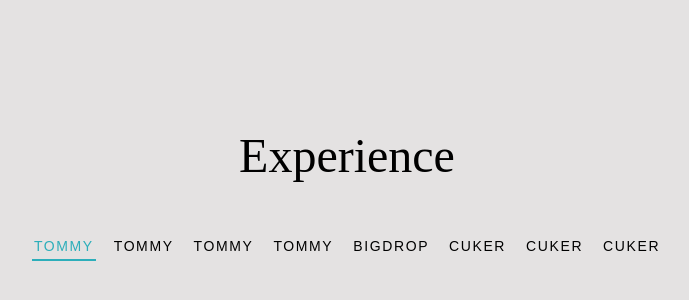
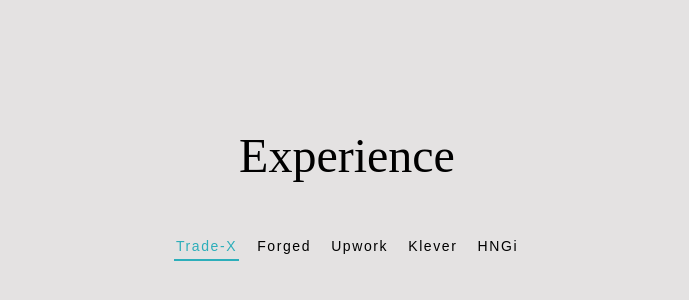
Before and after one commit to NnajiChimuanya/portfolio, a React (Create React App) app in the folder client/: page / in a window 1280 px wide. Shown: the part 22-322 px from the top of the page, without its empty margins (293-982 px from the left). Built offline with nearby package versions, Linux system fonts and the light colour scheme; a web font is replaced by a local one.

Commit message:
Updated the companies with real companys

```diff
--- a/client/src/dummyData.ts
+++ b/client/src/dummyData.ts
@@ -9,7 +9,7 @@ export const jobs = [
       "Post-ironic selvage chambray sartorial freegan meditation. Chambray chartreuse kombucha meditation, man bun four dollar toast street art cloud bread live-edge heirloom.",
       "Butcher drinking vinegar franzen authentic messenger bag copper mug food truck taxidermy. Mumblecore lomo echo park readymade iPhone migas single-origin coffee franzen cloud bread tilde vegan flexitarian.",
     ],
-    company: "TOMMY",
+    company: "Trade-x",
   },
   {
     id: "recAGdJdffiU4CeaV0HL",
@@ -21,7 +21,7 @@ export const jobs = [
       "Post-ironic selvage chambray sartorial freegan meditation. Chambray chartreuse kombucha meditation, man bun four dollar toast street art cloud bread live-edge heirloom.",
       "Butcher drinking vinegar franzen authentic messenger bag copper mug food truck taxidermy. Mumblecore lomo echo park readymade iPhone migas single-origin coffee franzen cloud bread tilde vegan flexitarian.",
     ],
-    company: "TOMMY",
+    company: "Forged",
   },
   {
     id: "recAGJfdfiU4CeaV0HL",
@@ -33,19 +33,7 @@ export const jobs = [
       "Post-ironic selvage chambray sartorial freegan meditation. Chambray chartreuse kombucha meditation, man bun four dollar toast street art cloud bread live-edge heirloom.",
       "Butcher drinking vinegar franzen authentic messenger bag copper mug food truck taxidermy. Mumblecore lomo echo park readymade iPhone migas single-origin coffee franzen cloud bread tilde vegan flexitarian.",
     ],
-    company: "TOMMY",
-  },
-  {
-    id: "recAGddfJfiU4CeaV0HL",
-    order: 3,
-    title: "Full Stack Web Developer",
-    dates: "December 2015 - Present",
-    duties: [
-      "Tote bag sartorial mlkshk air plant vinyl banjo lumbersexual poke leggings offal cold-pressed brunch neutra. Hammock photo booth live-edge disrupt.",
-      "Post-ironic selvage chambray sartorial freegan meditation. Chambray chartreuse kombucha meditation, man bun four dollar toast street art cloud bread live-edge heirloom.",
-      "Butcher drinking vinegar franzen authentic messenger bag copper mug food truck taxidermy. Mumblecore lomo echo park readymade iPhone migas single-origin coffee franzen cloud bread tilde vegan flexitarian.",
-    ],
-    company: "TOMMY",
+    company: "Upwork",
   },
   {
     id: "recIL6mJNfWObonls",
@@ -58,7 +46,7 @@ export const jobs = [
       "Fam VHS enamel pin try-hard echo park raw denim unicorn fanny pack vape authentic. Helvetica fixie church-key, small batch jianbing messenger bag scenester +1",
       "Fam VHS enamel pin try-hard echo park raw denim unicorn fanny pack vape authentic. Helvetica fixie church-key, small batch jianbing messenger bag scenester +1",
     ],
-    company: "BIGDROP",
+    company: "Klever",
   },
   {
     id: "rec61x18GVY99hQq5",
@@ -70,30 +58,6 @@ export const jobs = [
       "YOLO drinking vinegar chambray pok pok selfies quinoa kinfolk pitchfork street art la croix unicorn DIY. Woke offal jianbing venmo tote bag, palo santo subway tile slow-carb post-ironic pug ugh taxidermy squid.",
       "Pour-over glossier chambray umami 3 wolf moon. Iceland kale chips asymmetrical craft beer actually forage, biodiesel tattooed fingerstache. Pork belly lomo man braid, portland pitchfork locavore man bun prism.",
     ],
-    company: "CUKER",
-  },
-  {
-    id: "rec6d1x18GVY99hQq5",
-    order: 1,
-    title: "Engineering Intern",
-    dates: "May 2014 - September 2015",
-    duties: [
-      "I'm baby woke mumblecore stumptown enamel pin. Snackwave prism pork belly, blog vape four loko sriracha messenger bag jean shorts DIY bushwick VHS. Banjo post-ironic hella af, palo santo craft beer gluten-free.",
-      "YOLO drinking vinegar chambray pok pok selfies quinoa kinfolk pitchfork street art la croix unicorn DIY. Woke offal jianbing venmo tote bag, palo santo subway tile slow-carb post-ironic pug ugh taxidermy squid.",
-      "Pour-over glossier chambray umami 3 wolf moon. Iceland kale chips asymmetrical craft beer actually forage, biodiesel tattooed fingerstache. Pork belly lomo man braid, portland pitchfork locavore man bun prism.",
-    ],
-    company: "CUKER",
-  },
-  {
-    id: "rec61x18GfVY99hQq5",
-    order: 1,
-    title: "Engineering Intern",
-    dates: "May 2014 - September 2015",
-    duties: [
-      "I'm baby woke mumblecore stumptown enamel pin. Snackwave prism pork belly, blog vape four loko sriracha messenger bag jean shorts DIY bushwick VHS. Banjo post-ironic hella af, palo santo craft beer gluten-free.",
-      "YOLO drinking vinegar chambray pok pok selfies quinoa kinfolk pitchfork street art la croix unicorn DIY. Woke offal jianbing venmo tote bag, palo santo subway tile slow-carb post-ironic pug ugh taxidermy squid.",
-      "Pour-over glossier chambray umami 3 wolf moon. Iceland kale chips asymmetrical craft beer actually forage, biodiesel tattooed fingerstache. Pork belly lomo man braid, portland pitchfork locavore man bun prism.",
-    ],
-    company: "CUKER",
+    company: "HNGi",
   },
 ];
```
